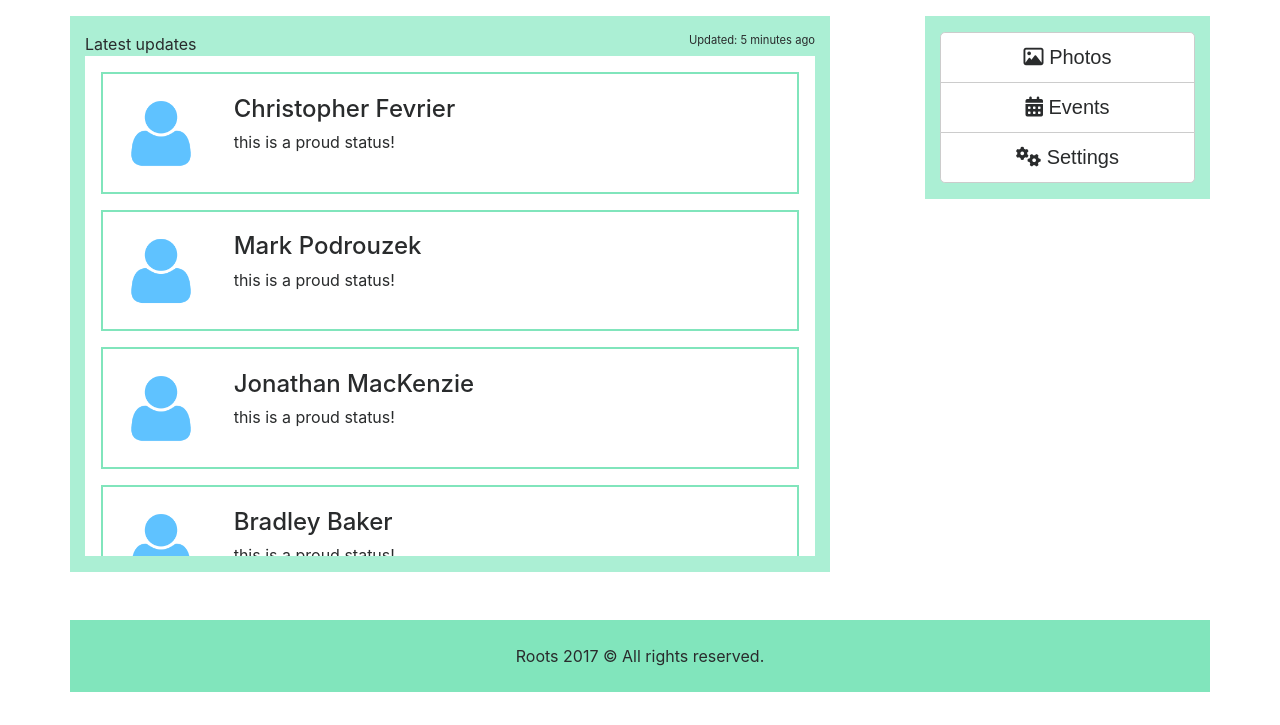
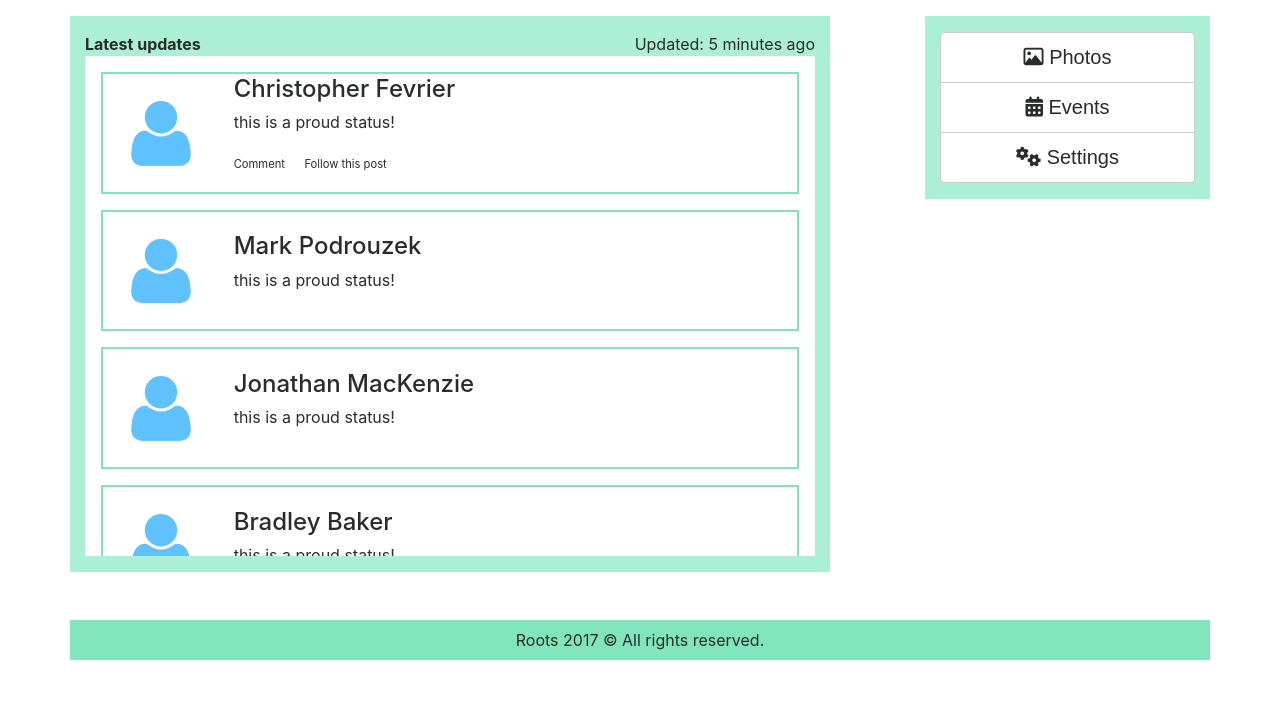
Before and after one commit to fevthedev/roots, a web app: file index.html in a window 1280 px wide. Shown: the part 158-883 px from the top of the page. Run offline with its HTML, style and script files only (its server is not run), Linux system fonts and the light colour scheme; some libraries are stand-ins or nearby versions.

Commit message:
some styling alterations

```diff
--- a/css/style.css
+++ b/css/style.css
@@ -28,8 +28,13 @@ body {
     border: 2px solid #81e5bc;
 }
 
-.updateTimeStamp {
+.feedOptions {
     font-size: 70%;
+    margin-right: 15px;
+}
+
+.list-inline-item:not(:last-child) {
+    margin-right: 15px;
 }
 
 footer {
--- a/index.html
+++ b/index.html
@@ -57,7 +57,7 @@
 
             <div class="row">
                 <div class="col-12 col-sm-8 py-3" id="mainFeed">
-                    <p class="d-inline">Latest updates</p>
+                    <span class="float-left"><strong>Latest updates</strong></span>
                     <span class="float-right updateTimeStamp">Updated: 5 minutes ago</span>
 
                     <div class="col p-3" id="feedList">
@@ -70,6 +70,10 @@
                                 <div class="col-8">
                                     <h4 class="feedName">Christopher Fevrier</h4>
                                     <p class="feedStatus">this is a proud status!</p>
+                                    <ul class="list-inline">
+                                        <li class="list-inline-item feedOptions">Comment</li>
+                                        <li class="list-inline-item feedOptions">Follow this post</li>
+                                    </ul>
                                 </div>
                             </div>
                         </div>
@@ -127,7 +131,7 @@
             </div>
 
             <div class="row">
-                <footer class="col-12 mt-5 py-4">
+                <footer class="col-12 mt-5 py-2">
                     <p class="text-center m-0">Roots 2017 &copy;&nbsp;All rights reserved.</p>
                 </footer>
             </div>
```
